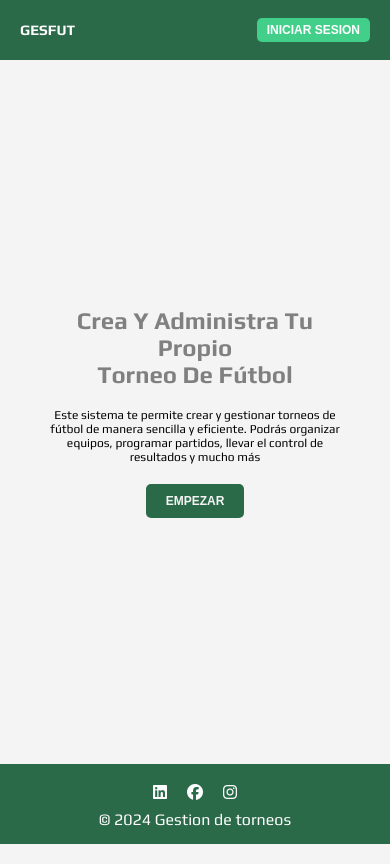
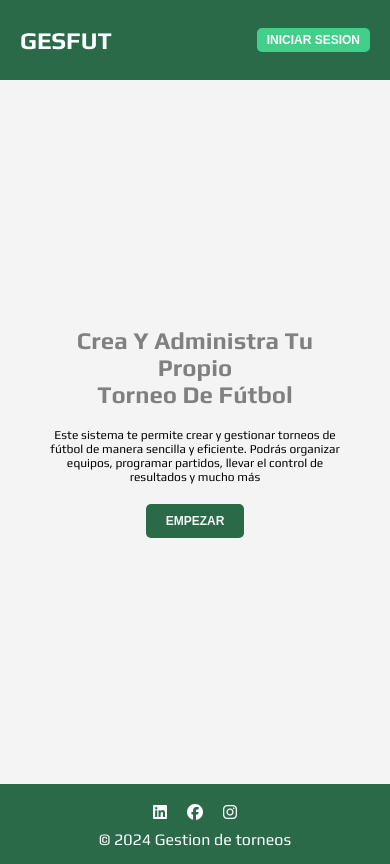
Before and after one commit to MateoCunsolo/gesfut-front, an Angular app in the folder gesfut/: page / in a window 390 px wide. Built offline with nearby package versions, Linux system fonts and the light colour scheme.

Commit message:
fix: some styles

```diff
--- a/gesfut/src/app/admin/match-day/list-match-days/list-match-days.component.scss
+++ b/gesfut/src/app/admin/match-day/list-match-days/list-match-days.component.scss
@@ -8,11 +8,13 @@ section{
     background-color: var(--bg-color);
 }
 
-@media (max-width: 1280px) {
+@media (max-width: 768px) {
     section{
         width: 100%;
+        height: auto;
     }
 }
+
 
 
 .title-container{
--- a/gesfut/src/app/admin/tournament-dashboard/tournament-dashboard.component.scss
+++ b/gesfut/src/app/admin/tournament-dashboard/tournament-dashboard.component.scss
@@ -4,8 +4,7 @@
     align-items: center;
     justify-content: center;
     gap: 118px;
-    height: calc(100vh - 80px);
-
+    height: calc(100vh - 160px);
 }
 
 .card {
@@ -71,7 +70,7 @@
 }
 
 .heigtret{
-    height: calc(100vh - 130px);
+    height: calc(100vh - 210px);
 }
 
 .loading-container {
--- a/gesfut/src/app/auth/login/login.component.scss
+++ b/gesfut/src/app/auth/login/login.component.scss
@@ -4,12 +4,11 @@ section{
   align-items: center;
   justify-content: center;
   width: 100%;
-  height: calc(100vh - 80px);
+  height: calc(100vh - 160px);
   //poner de fondo imagen local gesfut/public/register-image.jpg
   background-image: url('../../../../public/register-image.jpg');
   background-repeat: no-repeat;
   background-size: cover;
-
 }
 
 .form{
@@ -35,17 +34,6 @@ section{
 // PUNTO DE CORTE TABLET 768px
 // SETEAR EL WIDTH EN TODOS LOS COMPONENTES DE 1280px
 
-.img-container {
-  height: 100%;
-  width: auto;
-  overflow: hidden;
-}
-
-img {
-  width: 100%;
-  height: 100%;
-  object-fit: cover;
-}
 
 .title{
   color: var(--primary-color);
--- a/gesfut/src/app/shared/footer/footer.component.scss
+++ b/gesfut/src/app/shared/footer/footer.component.scss
@@ -1,6 +1,6 @@
 
 .footer {
-    position: fixed;
+    position:fixed;
     left: 0;
     bottom: 0;
     width: 100%;
@@ -30,9 +30,7 @@
     justify-content: center;
     gap: 20px;
 }
-
-
-@media(max-width: 576px) {
+@media(max-width: 768px) {
 
     .footer{
         position: relative;
--- a/gesfut/src/app/shared/header/header.component.scss
+++ b/gesfut/src/app/shared/header/header.component.scss
@@ -14,7 +14,7 @@ header {
 
 
 .name{
-    font-size: 1.5rem;
+    font-size: var(--font-size-text);
     color: white;
 }
 
@@ -61,8 +61,7 @@ a{
     }
 
     header{
-        height: 60px;
-        font-size: 1.2rem;
+        font-size: var(--font-size-text);
         gap: 2px;
     }
 
```
